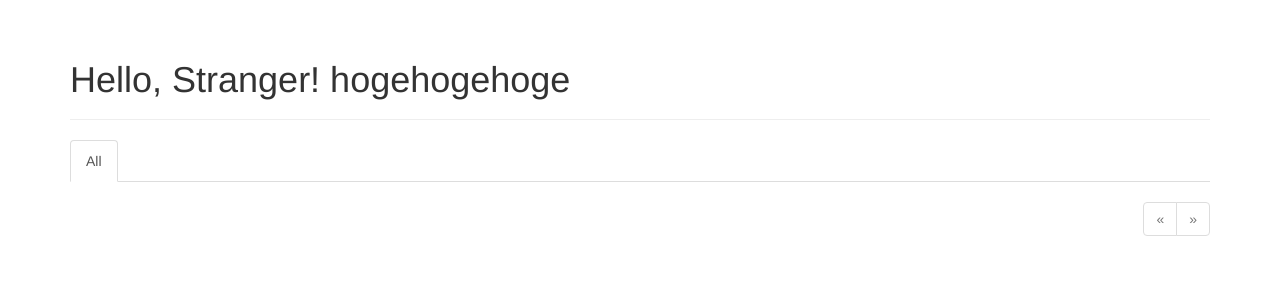
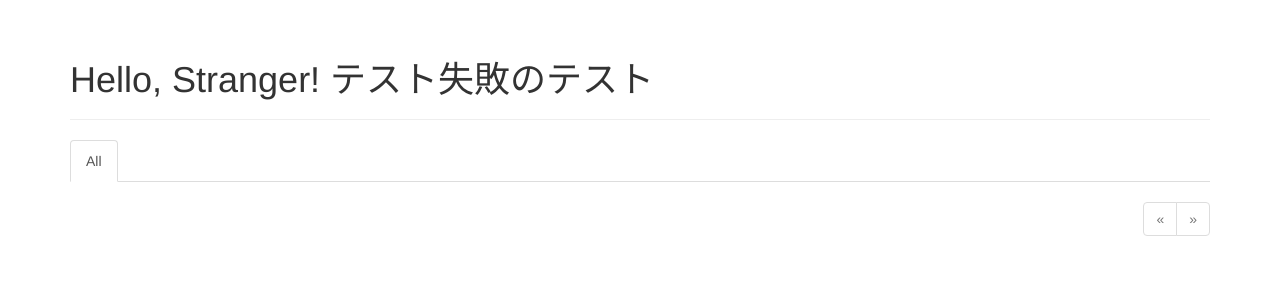
Before and after one commit to CircleCI-Public/circleci-demo-python-flask, a Flask app: page / in a window 1280 px wide. Shown: the part 52-352 px from the top of the page. Run offline with Flask 2, Linux system fonts and the light colour scheme; data that the repository does not hold is empty; some libraries are stand-ins or nearby versions.

Commit message:
テスト失敗のテスト2

```diff
--- a/app/templates/index.html
+++ b/app/templates/index.html
@@ -6,7 +6,7 @@
 
 {% block page_content %}
 <div class="page-header">
-    <h1>Hello, {% if current_user.is_authenticated %}{{ current_user.username }}{% else %}Stranger{% endif %}! hogehogehoge</h1>
+    <h1>Hello, {% if current_user.is_authenticated %}{{ current_user.username }}{% else %}Stranger{% endif %}! テスト失敗のテスト</h1>
 </div>
 <div>
     {% if current_user.can(Permission.WRITE_ARTICLES) %}
```
